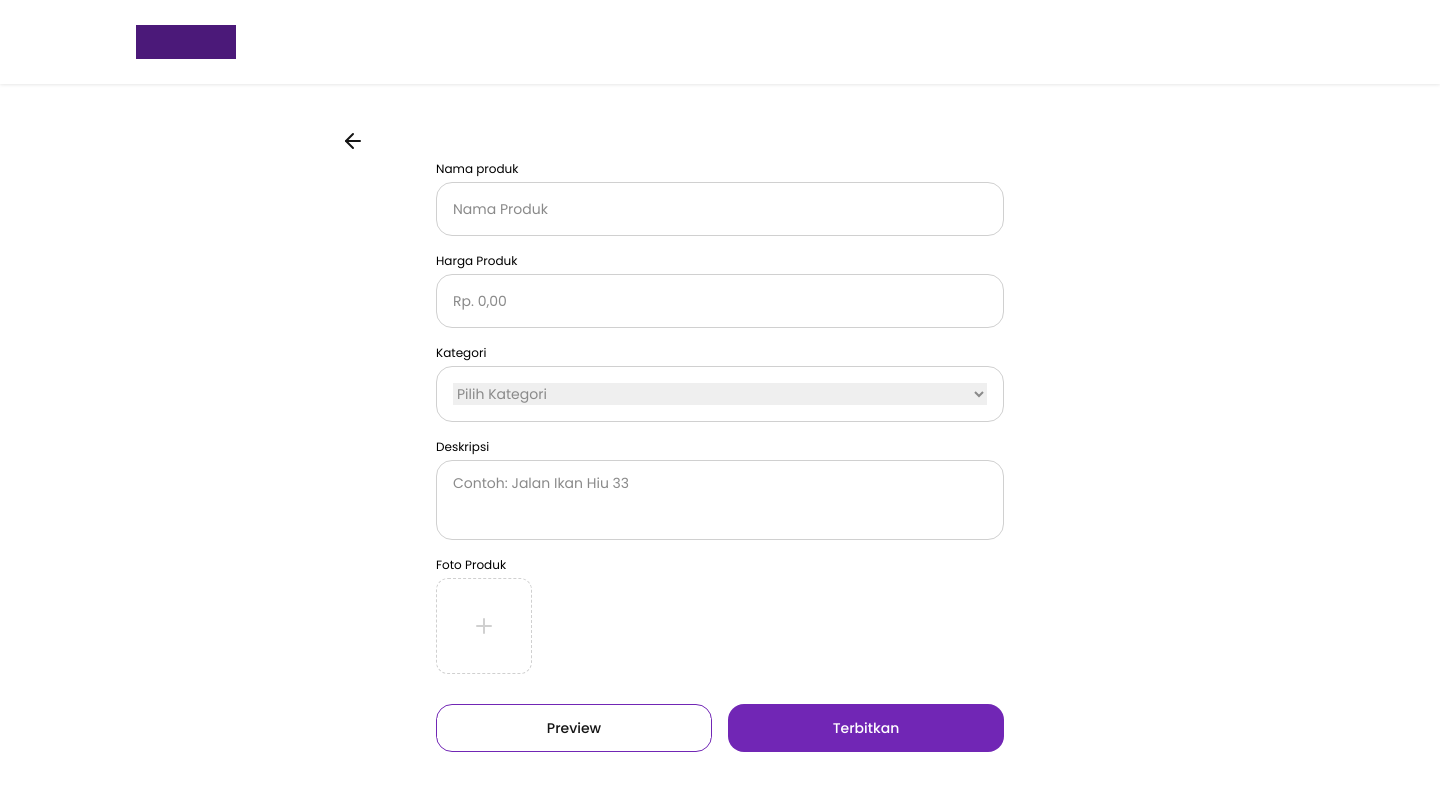
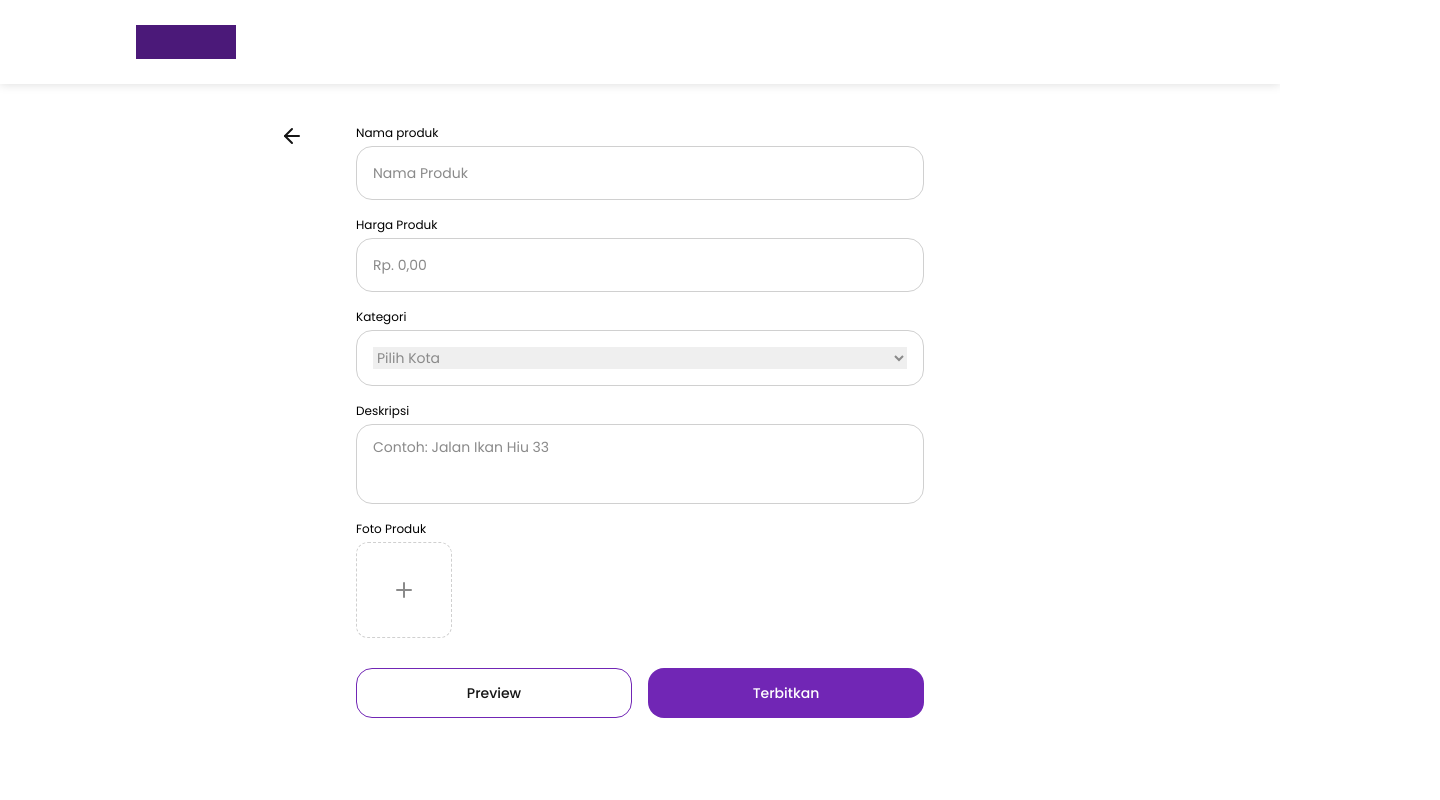
Before and after one commit to WhiteClover4/SecondHand-FE, a React (Create React App) app: page /seller/product in a window 1280 px wide. Shown: the top 800 px of the page, 1440 px wide, since content can reach past the window. Built offline with nearby package versions, Linux system fonts and the light colour scheme.

Commit message:
fix: styling

```diff
--- a/src/pages/seller/Product.js
+++ b/src/pages/seller/Product.js
@@ -1,47 +1,41 @@
-import InputButton from '../../components/button/InputButton';
-import { ArrowLeftIcon } from '../../components/icon';
+import { BackButton, PrimaryButton, SecondaryButton } from '../../components/button';
 import {
-  LabelOptionInputProduct,
+  FileInput2,
+  LabelOptionInput,
   LabelTextareaInput,
   LabelTextInput,
 } from '../../components/input';
 
 export default function SellerProduct() {
   return (
-    <div className="h-[950px] w-[1440px] bg-neutral-01">
-      <div className=" flex h-[84px] w-[1440px] items-center shadow-low">
-        <img alt="Rectangle-127" className="ml-[136px]" src="/img/Rectangle-127.png" />
-      </div>
-      <button className="mt-[45px] ml-[341px]" type="button">
-        <ArrowLeftIcon className="h-6 w-6 text-neutral-05 " />
-      </button>
-      <div className="m-auto h-[70px] w-[568px] items-center">
-        <p className="text-body-12 font-normal"> Nama produk </p>
-        <LabelTextInput placeholder="Nama Produk" />
-        <p className="mt-4 text-body-12 font-normal"> Harga Produk </p>
-        <LabelTextInput placeholder="Rp. 0,00" />
-        <p className="mt-4 text-body-12 font-normal"> Kategori </p>
-        <LabelOptionInputProduct />
-        <p className="mt-4 text-body-12 font-normal"> Deskripsi </p>
-        <LabelTextareaInput placeholder="Contoh: Jalan Ikan Hiu 33" />
-        <p className="mt-4 text-body-12 font-normal"> Foto Produk </p>
-        <button className="mt-1">
-          <InputButton />
-        </button>
-        <div className="mt-6 w-[568px]">
-          <button className="h-12 w-[276px] rounded-2xl border border-primary-04">
-            <p className=" bg-neutral-01 px-6 text-body-14 font-medium text-neutral-05">
-              {' '}
-              Preview{' '}
-            </p>
-          </button>
-          <button
-            className="ml-4 h-12 w-[276px] rounded-2xl bg-primary-04 text-center"
-            type="button"
-          >
-            <p className=" text-body-14 font-medium text-neutral-01"> Terbitkan </p>
-          </button>
-        </div>
+    <div className="absolute top-0 h-screen w-full overflow-auto">
+      <header className="sticky top-0 flex h-[84px] w-full items-center bg-neutral-01 px-[136px] shadow-high">
+        <div className="h-[34px] w-[100px] bg-primary-05"></div>
+      </header>
+      <div className="relative mx-auto mt-10 w-[568px]" onSubmit={(e) => e.preventDefault()}>
+        <BackButton className="absolute -left-[76px] top-0" />
+        <form>
+          <div className="space-y-4">
+            <LabelTextInput label="Nama produk" placeholder="Nama Produk" />
+            <LabelTextInput label="Harga Produk" placeholder="Rp. 0,00" />
+            <LabelOptionInput label="Kategori" />
+            <LabelTextareaInput label="Deskripsi" placeholder="Contoh: Jalan Ikan Hiu 33" />
+          </div>
+          <div className="mt-4">
+            <p className="text-body-12 font-normal"> Foto Produk </p>
+            <button className="mt-1">
+              <FileInput2 />
+            </button>
+          </div>
+          <div className="mt-6 flex items-center space-x-4">
+            <SecondaryButton className="w-full" type="button">
+              Preview
+            </SecondaryButton>
+            <PrimaryButton className="w-full" type="submit">
+              Terbitkan
+            </PrimaryButton>
+          </div>
+        </form>
       </div>
     </div>
   );
--- a/src/routes/index.js
+++ b/src/routes/index.js
@@ -1,6 +1,7 @@
 import { Route, Routes as Switch } from 'react-router-dom';
 import Components from '../pages/Components';
-import Product from '../pages/seller/Product';
+import ProductSeller from '../pages/seller/Product';
+import Product from '../pages/[productName]';
 import Home from '../pages/Home';
 import InterestedSeller from '../pages/seller/Interested';
 import SoldSeller from '../pages/seller/Sold';
@@ -11,11 +12,11 @@ export default function RoutesApp() {
     <Switch>
       <Route element={<Home />} path="/" />
       <Route element={<Product />} path="/product/:productName" />
-      <Route element={<Components />} path="/components" />
+      <Route element={<ProductsSeller />} path="/seller/products" />
       <Route element={<InterestedSeller />} path="/seller/interested" />
       <Route element={<SoldSeller />} path="/seller/sold" />
-      <Route element={<ProductsSeller />} path="/seller/products" />
-      <Route element={<Product />} path="/seller/product" />
+      <Route element={<ProductSeller />} path="/seller/product" />
+      <Route element={<Components />} path="/components" />
     </Switch>
   );
 }
```
